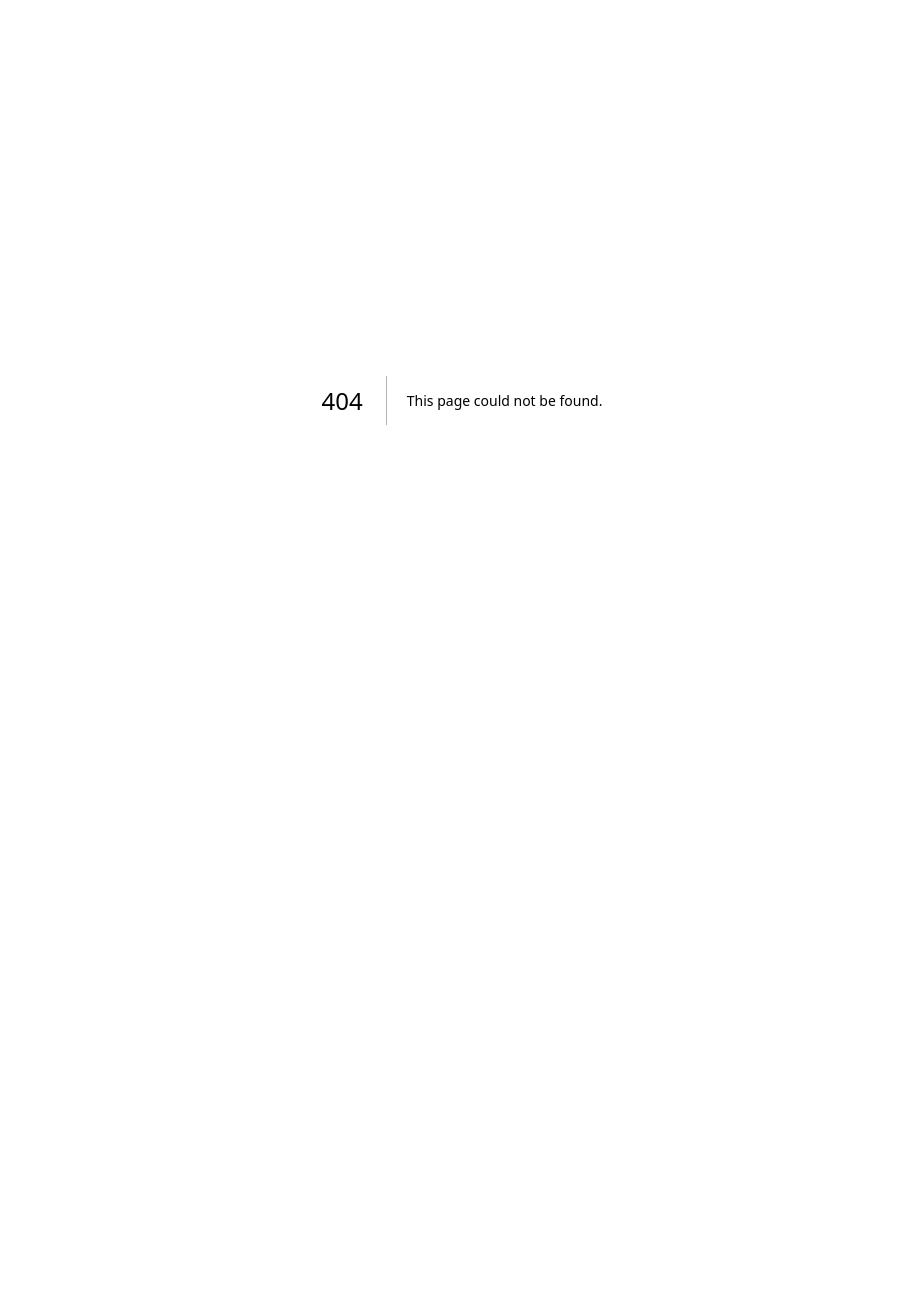
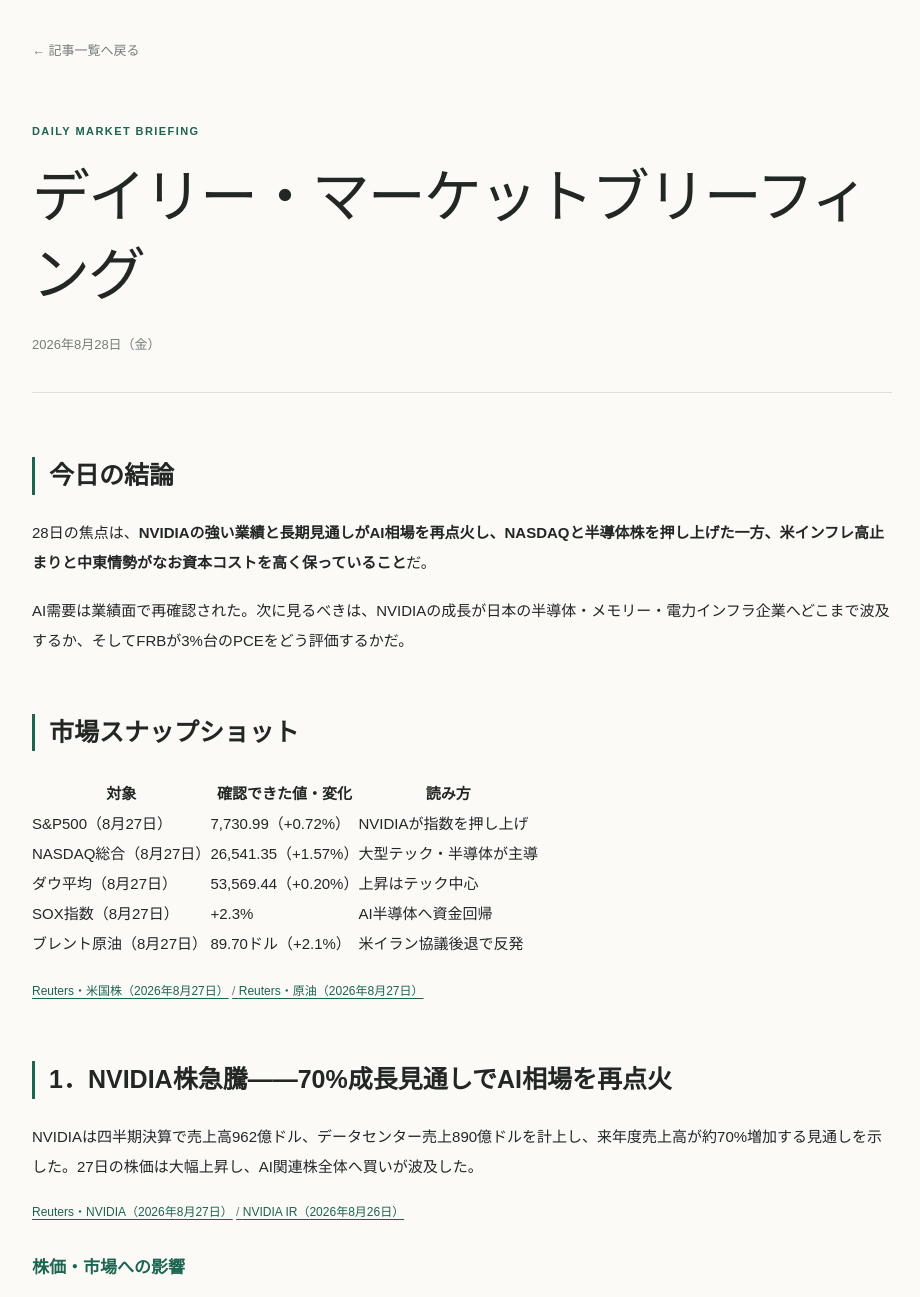
Before and after one commit to market-note-jp/market-note, a Next.js app: page /articles/daily-2026-08-28 in a window 1280 px wide. Before the commit this address had no page. Shown: the top 1297 px of the page, without its empty margins (178-1098 px from the left). Before the commit the page ends 800 px from the top, so only its background shows below. Built offline with nearby package versions, Linux system fonts and the light colour scheme.

Commit message:
Add daily market briefing for 2026-08-28

```diff
--- /dev/null
+++ b/app/articles/daily-2026-08-28/page.tsx
@@ -0,0 +1,46 @@
+import type { Metadata } from "next";
+import Link from "next/link";
+
+export const metadata: Metadata = {
+  title: "デイリー・マーケットブリーフィング（2026年8月28日） | Market Note",
+  description: "NVIDIA決算後の半導体株高、米国株、米PCE、FRB、ホルムズ海峡と原油を整理した2026年8月28日のマーケットブリーフィング。",
+};
+
+export default function DailyReportAugust28() {
+  return (
+    <main className="article-page">
+      <Link className="back-link" href="/">← 記事一覧へ戻る</Link>
+      <article>
+        <header className="report-header">
+          <p className="report-label">DAILY MARKET BRIEFING</p>
+          <h1>デイリー・マーケットブリーフィング</h1>
+          <p className="report-date">2026年8月28日（金）</p>
+        </header>
+        <div className="report-body">
+          <section>
+            <h2>今日の結論</h2>
+            <p>28日の焦点は、<strong>NVIDIAの強い業績と長期見通しがAI相場を再点火し、NASDAQと半導体株を押し上げた一方、米インフレ高止まりと中東情勢がなお資本コストを高く保っていること</strong>だ。</p>
+            <p>AI需要は業績面で再確認された。次に見るべきは、NVIDIAの成長が日本の半導体・メモリー・電力インフラ企業へどこまで波及するか、そしてFRBが3%台のPCEをどう評価するかだ。</p>
+          </section>
+          <section>
+            <h2>市場スナップショット</h2>
+            <div className="table-wrap"><table><thead><tr><th>対象</th><th>確認できた値・変化</th><th>読み方</th></tr></thead><tbody>
+              <tr><td>S&amp;P500（8月27日）</td><td>7,730.99（+0.72%）</td><td>NVIDIAが指数を押し上げ</td></tr>
+              <tr><td>NASDAQ総合（8月27日）</td><td>26,541.35（+1.57%）</td><td>大型テック・半導体が主導</td></tr>
+              <tr><td>ダウ平均（8月27日）</td><td>53,569.44（+0.20%）</td><td>上昇はテック中心</td></tr>
+              <tr><td>SOX指数（8月27日）</td><td>+2.3%</td><td>AI半導体へ資金回帰</td></tr>
+              <tr><td>ブレント原油（8月27日）</td><td>89.70ドル（+2.1%）</td><td>米イラン協議後退で反発</td></tr>
+            </tbody></table></div>
+            <p className="inline-sources"><a href="https://www.reuters.com/business/nasdaq-futures-take-lead-after-nvidia-forecast-refuels-ai-trade-2026-08-27/" target="_blank" rel="noreferrer">Reuters・米国株（2026年8月27日）</a> <a href="https://www.reuters.com/business/energy/oil-prices-extend-losses-expectations-talks-ease-middle-east-supply-woes-2026-08-27/" target="_blank" rel="noreferrer">Reuters・原油（2026年8月27日）</a></p>
+          </section>
+          <section><h2>1．NVIDIA株急騰――70%成長見通しでAI相場を再点火</h2><p>NVIDIAは四半期決算で売上高962億ドル、データセンター売上890億ドルを計上し、来年度売上高が約70%増加する見通しを示した。27日の株価は大幅上昇し、AI関連株全体へ買いが波及した。</p><p className="inline-sources"><a href="https://www.reuters.com/business/nvidia-rises-after-signaling-longer-ai-spending-runway-2026-08-27/" target="_blank" rel="noreferrer">Reuters・NVIDIA（2026年8月27日）</a> <a href="https://investor.nvidia.com/news/press-release-details/2026/NVIDIA-Announces-Financial-Results-for-Second-Quarter-Fiscal-2027/default.aspx" target="_blank" rel="noreferrer">NVIDIA IR（2026年8月26日）</a></p><h3>株価・市場への影響</h3><p>AI需要のピークアウト懸念が後退し、日本の半導体製造装置、検査、メモリー、光通信、電力設備などにも期待が波及しやすい。</p><h3>次の注目点</h3><ul><li>日本市場のNVIDIA関連株の反応</li><li>Vera Rubinの量産計画</li><li>メモリー不足による供給制約</li></ul></section>
+          <section><h2>2．NASDAQは1.57%高――ただし上昇はテックに偏る</h2><p>27日のS&amp;P500は0.72%高、NASDAQ総合は1.57%高、ダウ平均は0.20%高。S&amp;P500情報技術セクターは3.4%、SOX指数は2.3%上昇した。Reutersは、指数上昇の一方でS&amp;P500の多くの業種が下落したと伝えている。</p><p className="inline-sources"><a href="https://www.reuters.com/business/nasdaq-futures-take-lead-after-nvidia-forecast-refuels-ai-trade-2026-08-27/" target="_blank" rel="noreferrer">Reuters（2026年8月27日）</a></p><h3>株価・市場への影響</h3><p>AI主導の指数上昇は強いが、市場の幅が狭い場合はNVIDIAや半導体の反落が指数全体へ与える影響も大きくなる。</p><h3>次の注目点</h3><ul><li>上昇銘柄数の広がり</li><li>金融・景気敏感株への波及</li><li>SOX指数の高値更新</li></ul></section>
+          <section><h2>3．米PCEは3%台――AI好決算でも金利リスクは消えない</h2><p>7月PCE価格指数は前年比3.7%、コアPCEは3.3%。インフレはFRB目標の2%を上回り、強い企業業績と高い金利が併存する状態が続く。</p><p className="inline-sources"><a href="https://www.bea.gov/news/2026/personal-income-and-outlays-july-2026" target="_blank" rel="noreferrer">米BEA（2026年8月26日）</a></p><h3>株価・市場への影響</h3><p>利益成長が金利上昇を上回れる企業と、バリュエーションだけで買われてきた銘柄の差が広がりやすい。</p><h3>次の注目点</h3><ul><li>FRB議長のジャクソンホール発言</li><li>米長期金利</li><li>9月FOMCの政策織り込み</li></ul></section>
+          <section><h2>4．ホルムズ海峡の通航はなお低水準――原油89.70ドルへ反発</h2><p>27日のブレント原油は2.1%高の89.70ドル。米国がイランとの従来条件での合意復帰に否定的と報じられ、外交的な解決期待が後退した。Kplerによるとホルムズ海峡の通航はやや増えたものの、平常時を下回る。</p><p className="inline-sources"><a href="https://www.reuters.com/business/energy/oil-prices-extend-losses-expectations-talks-ease-middle-east-supply-woes-2026-08-27/" target="_blank" rel="noreferrer">Reuters・原油（2026年8月27日）</a> <a href="https://www.reuters.com/world/middle-east/shipping-traffic-through-strait-hormuz-rises-slightly-data-shows-2026-08-27/" target="_blank" rel="noreferrer">Reuters・通航量（2026年8月27日）</a></p><h3>株価・市場への影響</h3><p>原油再上昇は日本の輸入コストと米インフレを押し上げる一方、資源・エネルギー株には支援材料となる。</p><h3>次の注目点</h3><ul><li>90ドル台定着の有無</li><li>イラン・オマーン協議</li><li>実際のタンカー通航量</li></ul></section>
+          <section><h2>5．日本のエネルギー安全保障――ホルムズ依存低減が政策テーマに</h2><p>日本政府は26日、原油調達先の多様化やホルムズ海峡を回避する中東パイプラインへの支援を含むエネルギー供給強靱化策を示した。日本は中東原油への依存度が高く、地政学リスクが企業収益と物価へ直結しやすい。</p><p className="inline-sources"><a href="https://www.reuters.com/business/energy/japan-diversify-crude-supplies-back-mideast-pipelines-resilience-effort-media-2026-08-26/" target="_blank" rel="noreferrer">Reuters（2026年8月26日）</a></p><h3>株価・市場への影響</h3><p>商社、エネルギー、海運、電力設備などでは短期の原油価格だけでなく、調達網再編やインフラ投資が中期テーマになり得る。</p><h3>次の注目点</h3><ul><li>政府の具体的支援策</li><li>商社の調達先多様化</li><li>原油高の国内CPIへの波及</li></ul></section>
+          <p className="disclaimer">これは投資助言ではなく、2026年8月28日時点の公開情報に基づく市場概況の整理です。掲載した数値・見通しは将来の市場動向や投資成果を保証するものではありません。投資判断は、ご自身の目的、資金状況、リスク許容度を踏まえて行ってください。</p>
+        </div>
+      </article>
+    </main>
+  );
+}
```
